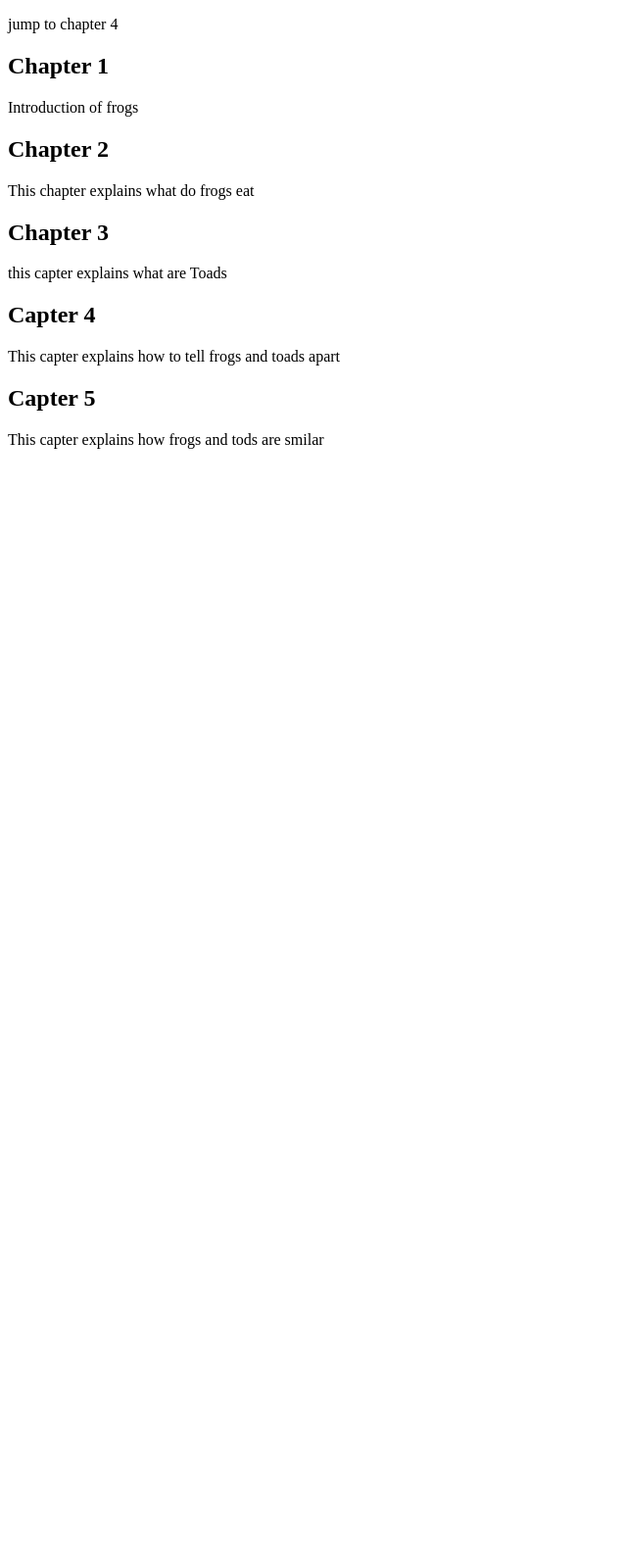
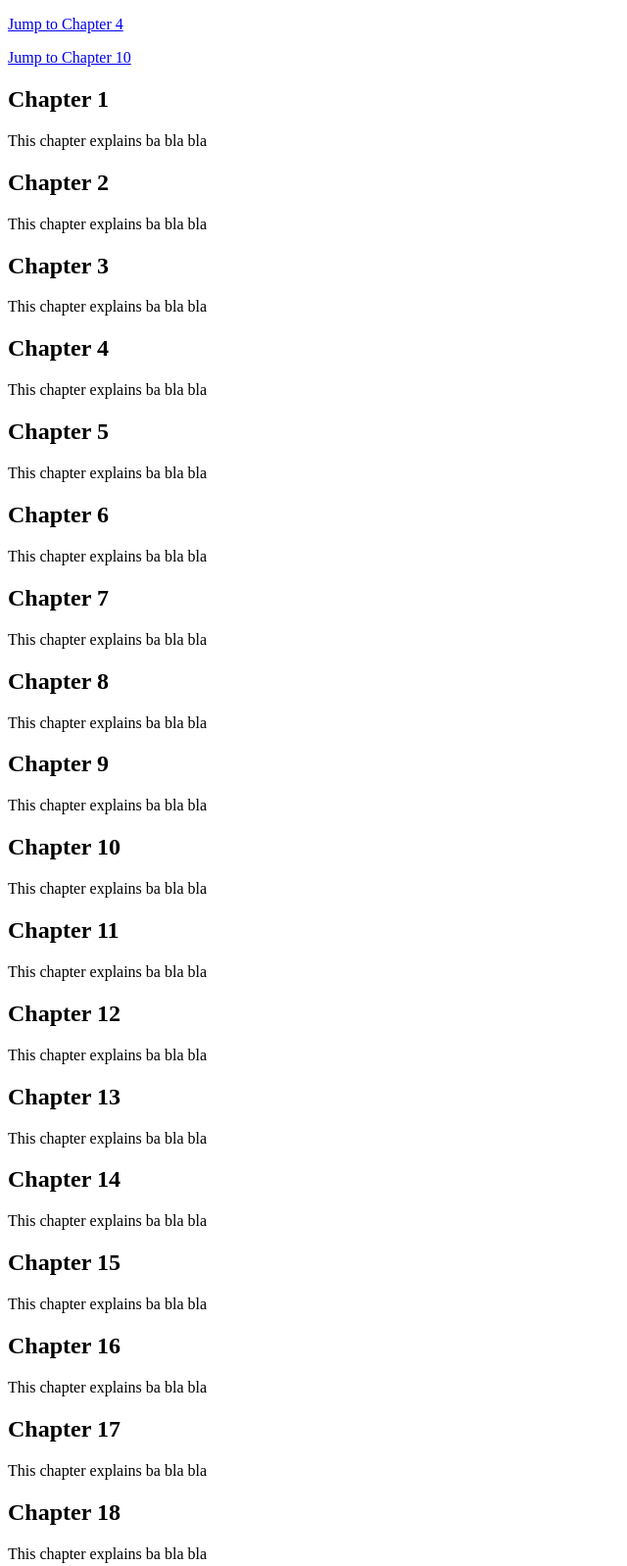
Before and after one commit to ananya-tiwari/ananya-calculator, a plain HTML site: page index.html in a window 1280 px wide. Shown: the top 1598 px of the page at 98% size, without its empty margins (0-640 px from the left). Before the commit the page ends 800 px from the top, so only its background shows below. Drawn offline with Linux system fonts and the light colour scheme.

Commit message:
bookmarks

```diff
--- a/index.html
+++ b/index.html
@@ -1,17 +1,78 @@
 <!DOCTYPE html>
 <html>
-  <body>
-    <p><a hearf="#C4">jump to chapter 4</a></p>
+<body>
 
-    <h2>Chapter 1</h2>
-    <p>Introduction of frogs</p>
-    <h2>Chapter 2</h2>
-    <p>This chapter explains what do frogs eat</p>
-    <h2>Chapter 3</h2>
-    <p>this capter explains what are Toads</p>
-    <h2 id="C4">Capter 4</h2>
-    <p>This capter explains how to tell frogs and toads apart</p>
-    <h2>Capter 5</h2>
-    <p>This capter explains how frogs and tods are smilar</p>
-  </body>
+<p><a href="#C4">Jump to Chapter 4</a></p>
+<p><a href="#C10">Jump to Chapter 10</a></p>
+
+<h2>Chapter 1</h2>
+<p>This chapter explains ba bla bla</p>
+
+<h2>Chapter 2</h2>
+<p>This chapter explains ba bla bla</p>
+
+<h2>Chapter 3</h2>
+<p>This chapter explains ba bla bla</p>
+
+<h2 id="C4">Chapter 4</h2>
+<p>This chapter explains ba bla bla</p>
+
+<h2>Chapter 5</h2>
+<p>This chapter explains ba bla bla</p>
+
+<h2>Chapter 6</h2>
+<p>This chapter explains ba bla bla</p>
+
+<h2>Chapter 7</h2>
+<p>This chapter explains ba bla bla</p>
+
+<h2>Chapter 8</h2>
+<p>This chapter explains ba bla bla</p>
+
+<h2>Chapter 9</h2>
+<p>This chapter explains ba bla bla</p>
+
+<h2 id="C10">Chapter 10</h2>
+<p>This chapter explains ba bla bla</p>
+
+<h2>Chapter 11</h2>
+<p>This chapter explains ba bla bla</p>
+
+<h2>Chapter 12</h2>
+<p>This chapter explains ba bla bla</p>
+
+<h2>Chapter 13</h2>
+<p>This chapter explains ba bla bla</p>
+
+<h2>Chapter 14</h2>
+<p>This chapter explains ba bla bla</p>
+
+<h2>Chapter 15</h2>
+<p>This chapter explains ba bla bla</p>
+
+<h2>Chapter 16</h2>
+<p>This chapter explains ba bla bla</p>
+
+<h2>Chapter 17</h2>
+<p>This chapter explains ba bla bla</p>
+
+<h2>Chapter 18</h2>
+<p>This chapter explains ba bla bla</p>
+
+<h2>Chapter 19</h2>
+<p>This chapter explains ba bla bla</p>
+
+<h2>Chapter 20</h2>
+<p>This chapter explains ba bla bla</p>
+
+<h2>Chapter 21</h2>
+<p>This chapter explains ba bla bla</p>
+
+<h2>Chapter 22</h2>
+<p>This chapter explains ba bla bla</p>
+
+<h2>Chapter 23</h2>
+<p>This chapter explains ba bla bla</p>
+
+</body>
 </html>
```
